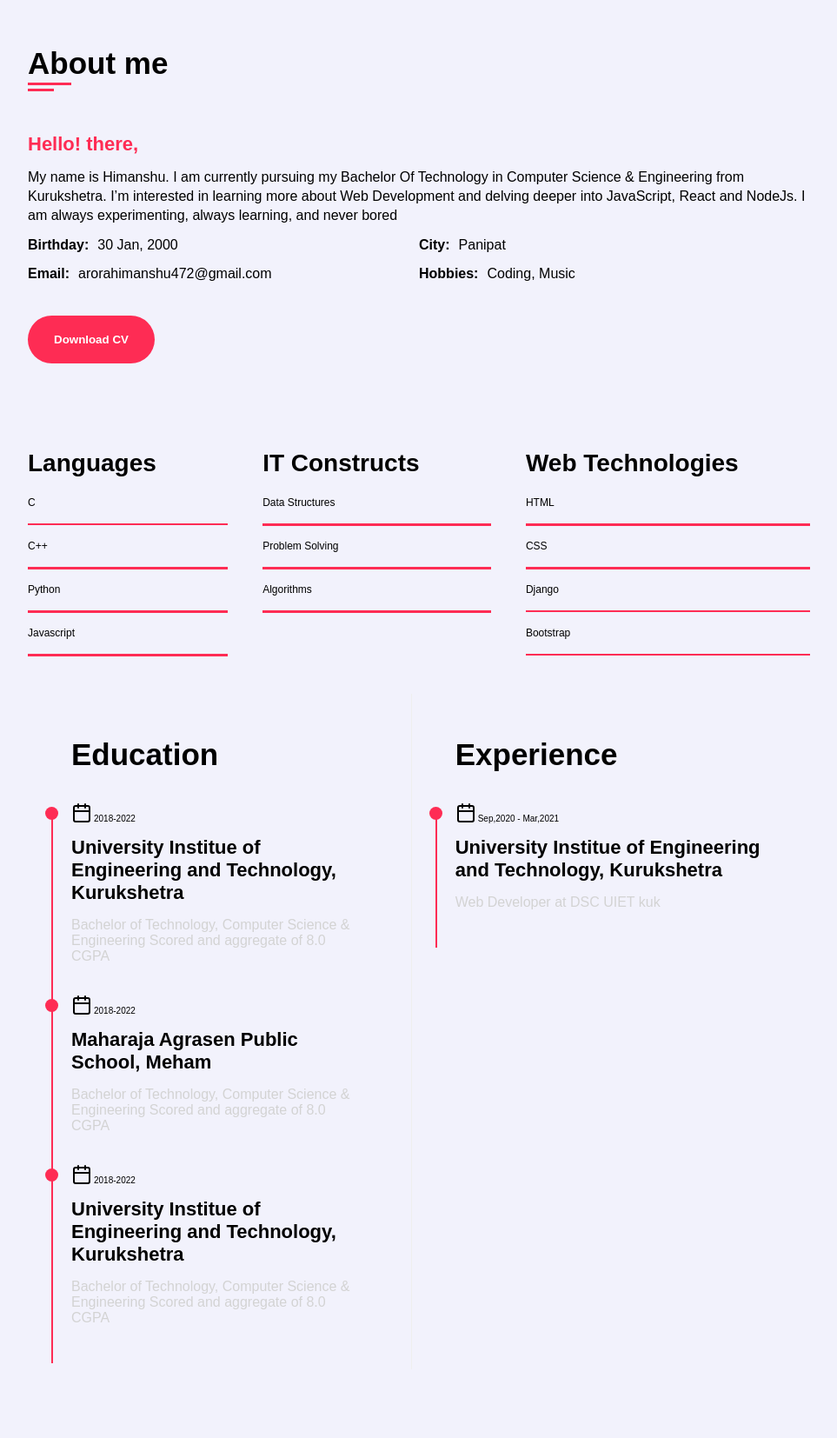
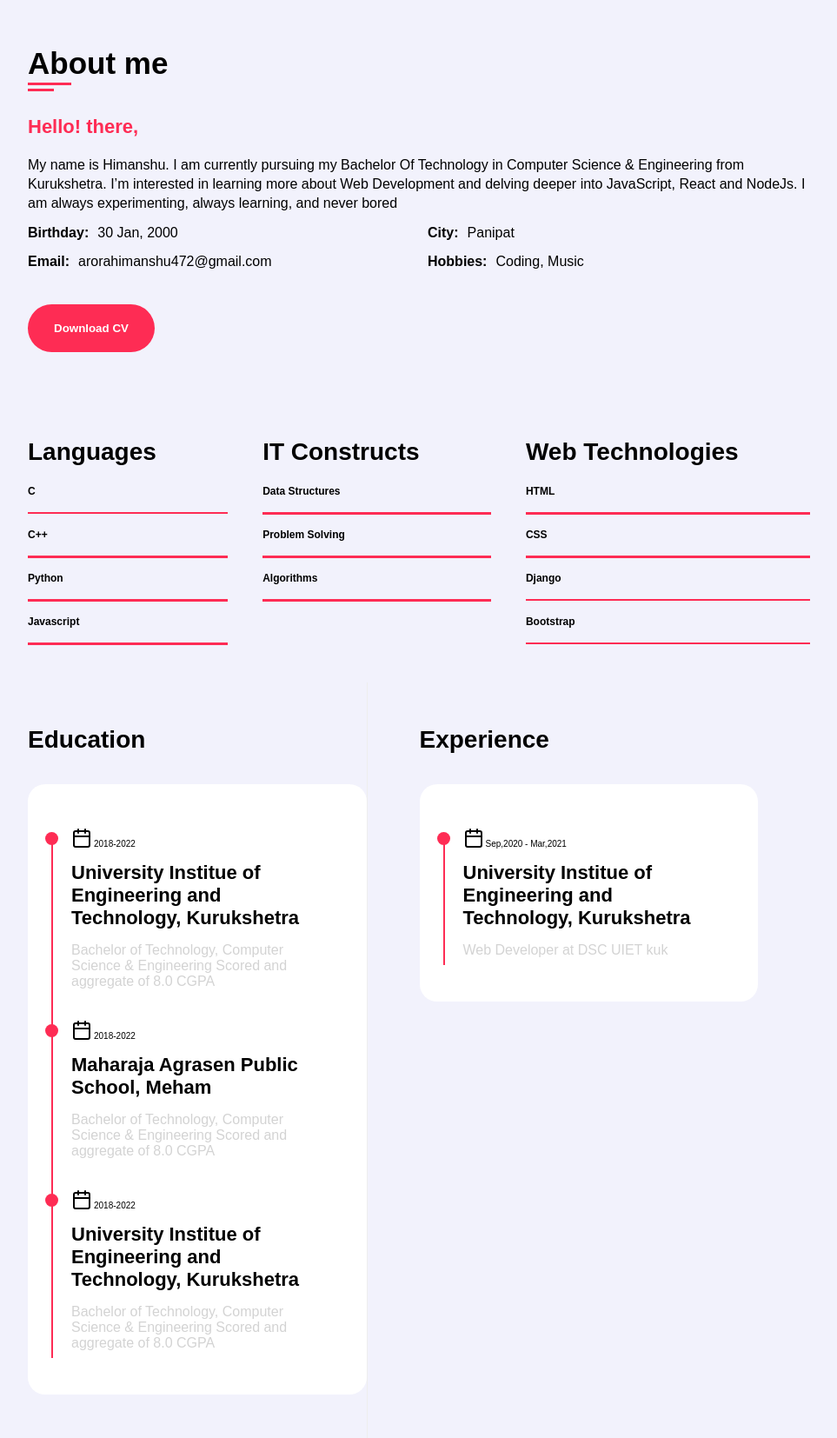
Before and after one commit to HimanshuDotcom/portfolio, a website: page index.html in a window 1280 px wide. Shown: the part 837-2491 px from the top of the page at 87% size, without its empty margins (288-1251 px from the left). Drawn offline with Linux system fonts and the light colour scheme.

Commit message:
typography and about section updated

```diff
--- a/index.html
+++ b/index.html
@@ -55,10 +55,10 @@
         </header>
 
         <section class="about">
-            <h1 class="heading-primary about__heading">About me</h1>
-            <h3 class="heading-tertiary about__greeting">Hello! there,</h3>
+            <h1 class="heading-primary--design mb-lg">About me</h1>
+            <h3 class="heading-tertiary about__greeting mb-sm">Hello! there,</h3>
             <p class="about__info">My name is Himanshu. I am currently pursuing my Bachelor Of Technology in Computer Science & Engineering from Kurukshetra. I’m interested in learning more about Web Development and delving deeper into JavaScript, React and NodeJs. I am always experimenting, always learning, and never bored</p>
-            <div class="personal-info">
+            <div class="personal-info mb-lg">
                 <div class="personal-info__item">
                     <p class="personal-info__label">Birthday:</p>
                     <p class="personal-info__text">30 Jan, 2000</p>
@@ -115,7 +115,8 @@
         </section>
 
         <section id = "education-section" class="education">
-            <h2 class="heading-primary">Education</h2>
+            <h2 class="heading-secondary">Education</h2>
+            <div class="timeline-box">
                 <div class="timeline">
                     <div class="circle-dot"></div>
                     <div class="timeline__date">
@@ -146,10 +147,12 @@
                     <p class="timeline__info">Bachelor of Technology, Computer Science & Engineering Scored and aggregate of 8.0 CGPA
                     </p>
                 </div>
+            </div>
         </section>
 
         <section class="experience">
-            <h2 class="heading-primary">Experience</h2>
+            <h2 class="heading-secondary">Experience</h2>
+            <div class="timeline-box">
                 <div class="timeline">
                     <div class="circle-dot"></div>
                     <div class="timeline__date">
@@ -159,10 +162,11 @@
                     <h2 class="timeline__location heading-tertiary">University Institue of Engineering and Technology, Kurukshetra</h2>
                     <p class="timeline__info">Web Developer at DSC UIET kuk</p>
                 </div>
+            </div>
         </section>
 
         <section class="projects">
-            <h1 class="heading-primary about__heading">My Projects</h1>
+            <h1 class="heading-primary--design mb-lg">My Projects</h1>
             <div class="project-card">
                 <img src="img/himanshu.jpg" class="project-card__img">
                 <div class="project-card__content">
@@ -176,7 +180,7 @@
         </section>
 
         <section class="contact">
-            <h1 class="heading-primary about__heading contact__heading">Contact me</h1>
+            <h1 class="heading-primary--design contact__heading">Contact me</h1>
             <div class="contact__box contact__mail">
                 <svg class="contact__icon">
                     <use xlink:href="img/sprite.svg#icon-envelope"></use>
--- a/sass/_about.scss
+++ b/sass/_about.scss
@@ -2,32 +2,7 @@
     grid-column: center-start / center-end;
     padding: 5rem 0;
     display: grid;
-    grid-template-rows: auto 3rem 4rem 2fr 1fr;
-    row-gap: 1rem;
-
-    &__heading {
-        position: relative;
-        margin-bottom: 5rem;
-
-        &::before,&::after {
-            content: ' ';
-            position: absolute;
-            height: 3px;
-            background-color: #FE2C54;
-
-        }
-        &::before {
-            bottom: -12px;
-            left: 0;
-            width: 30px;
-        }
-        &::after {
-            bottom: -5px;
-            left: 0;
-            width: 50px;
-        }
-    }
-
+    grid-template-rows: auto  auto minmax(min-content, 8rem) auto;
     &__greeting {
         color: #FE2C54;
     }
@@ -43,7 +18,7 @@
     grid-template-columns: repeat(2,1fr);
     grid-template-rows: repeat(2,min-content);
     row-gap: 1.5rem;
-    align-self: center;
+    column-gap: 2rem;
 
     &__item {
         display: grid;
--- a/sass/_base.scss
+++ b/sass/_base.scss
@@ -1,7 +1,3 @@
-
-
-
-
 *,
 *::after,
 *::before {
@@ -28,6 +24,6 @@ body {
 .container {
     display: grid;
     grid-template-columns: [sidenav-start ] 27rem [sidenav-end full-start] minmax(5rem, 1fr) [center-start] repeat(8,[col-start] minmax(min-content, 15rem) [col-end]) [center-end] minmax(6rem,1fr) [full-end];
-    grid-template-rows: calc(100vh) repeat(6,auto);
+    grid-template-rows: calc(100vh)  repeat(6,auto);
     row-gap: 4rem;
 }
--- a/sass/_contact.scss
+++ b/sass/_contact.scss
@@ -8,12 +8,11 @@
     row-gap: 2rem;
     justify-items: center;
     align-items: center;
-    height: 90vh;
+    height: 90vh; //   note this
 
     &__heading {
         grid-column: 1 / -1;
         justify-self: start;
-        margin-bottom: 0;
     }
 
     &__box {
--- a/sass/_education.scss
+++ b/sass/_education.scss
@@ -1,12 +1,22 @@
 .education {
     // background-color: gold;
-    padding: 5rem;
+    padding: 5rem 0;
     grid-column: center-start / 7;
+    display: grid;
+    grid-template-rows: repeat(2,auto);
+    row-gap: 3.5rem;
+    border-right: 1px solid #eee;
+    overflow: hidden;
+}
+
+.timeline-box {
     display: grid;
     grid-template-rows: repeat(3,auto);
     row-gap: 3.5rem;
-    border-right: 1px solid #eee;
-    overflow: hidden;
+    // border: 1px solid red;
+    padding: 5rem;
+    background-color: white;
+    border-radius: 20px;
 }
 
 .timeline {
@@ -14,6 +24,7 @@
     grid-template-rows: repeat(3,auto);
     row-gap: 1.5rem;
     position: relative;
+
     &__date {
         display: flex;
         align-items: flex-end;
@@ -21,9 +32,6 @@
             // border: 1px solid #FE2C54;
             margin-right: 2px;
         }
-    }
-    &__location {
-
     }
     &__info {
         font-size: 1.6rem;
@@ -40,6 +48,10 @@
         height: calc(100% + 3.5rem);
         background-color: #FE2C54;
     }
+
+    &:last-child::before {
+        height: 100%;
+    }
 }
 
 .circle-dot {
--- a/sass/_experience.scss
+++ b/sass/_experience.scss
@@ -1,8 +1,11 @@
 .experience {
     grid-column: 7 / center-end;
-    padding: 5rem;
+    padding: 5rem 6rem;
     display: grid;
     grid-template-rows: repeat(2,min-content);
     row-gap: 3.5rem;
 
+    .timeline-box {
+        grid-template-rows: auto;
+    }
 }
--- a/sass/_project.scss
+++ b/sass/_project.scss
@@ -9,7 +9,6 @@
     display: grid;
     grid-template-columns: 30%;
     &__content {
-        // border: 1px solid #FE2C54;
         padding: 2rem 4rem;
         display: grid;
         row-gap: 2rem;
--- a/sass/_skills.scss
+++ b/sass/_skills.scss
@@ -16,6 +16,7 @@
 
     &__name {
         font-size: 1.2rem;
+        font-weight: bold;
     }
 
     &__line {
--- a/sass/_typography.scss
+++ b/sass/_typography.scss
@@ -9,3 +9,30 @@
 .heading-tertiary {
     font-size: 2.2rem;
 }
+
+.heading-primary--design {
+    position: relative;
+    font-size: 3.5rem;
+
+    &::before,&::after {
+        content: ' ';
+        position: absolute;
+        height: 3px;
+        background-color: #FE2C54;
+
+    }
+    &::before {
+        bottom: -12px;
+        left: 0;
+        width: 30px;
+    }
+    &::after {
+        bottom: -5px;
+        left: 0;
+        width: 50px;
+    }
+}
+
+.mb-sm {margin-bottom: 2rem;}
+.mb-md {margin-bottom: 3rem;}
+.mb-lg {margin-bottom: 4rem;}
```
Also changed, not shown: css/styles.css. Lines whose indentation alone changed are shown as unchanged.
